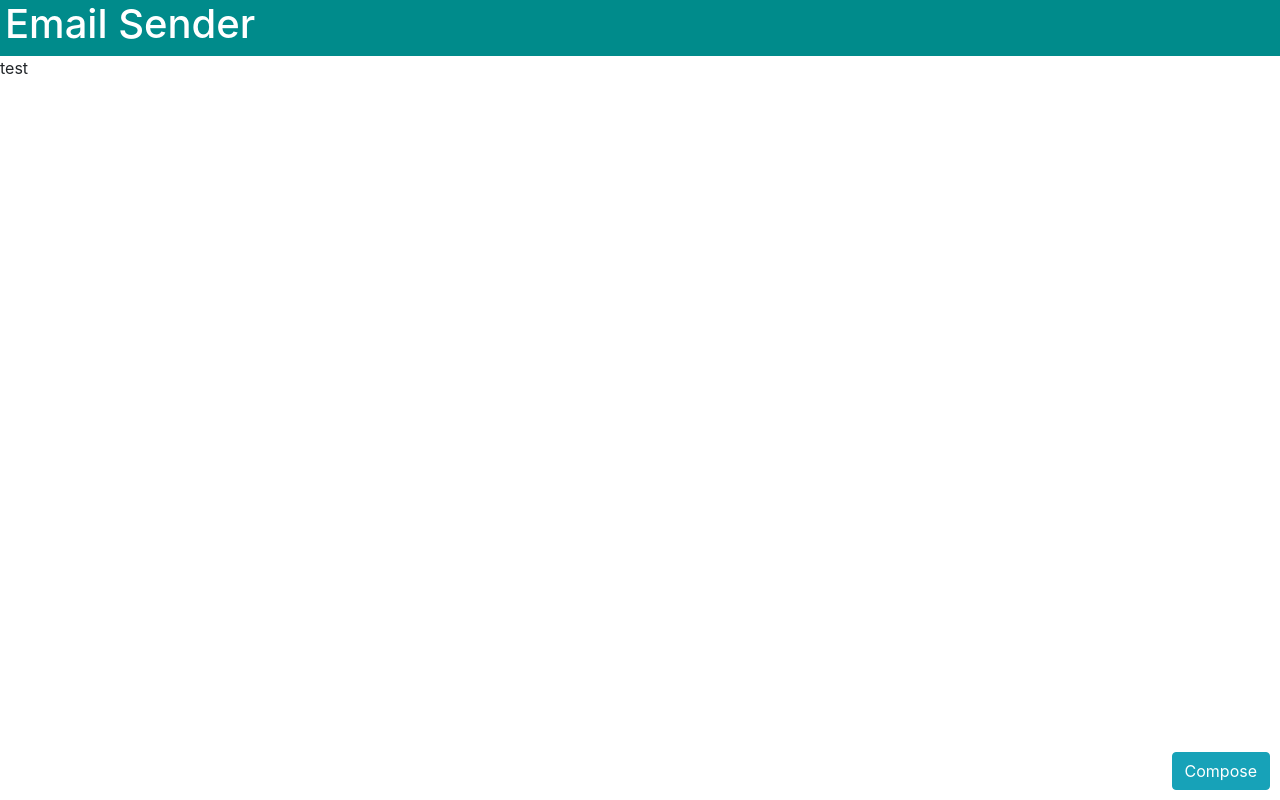
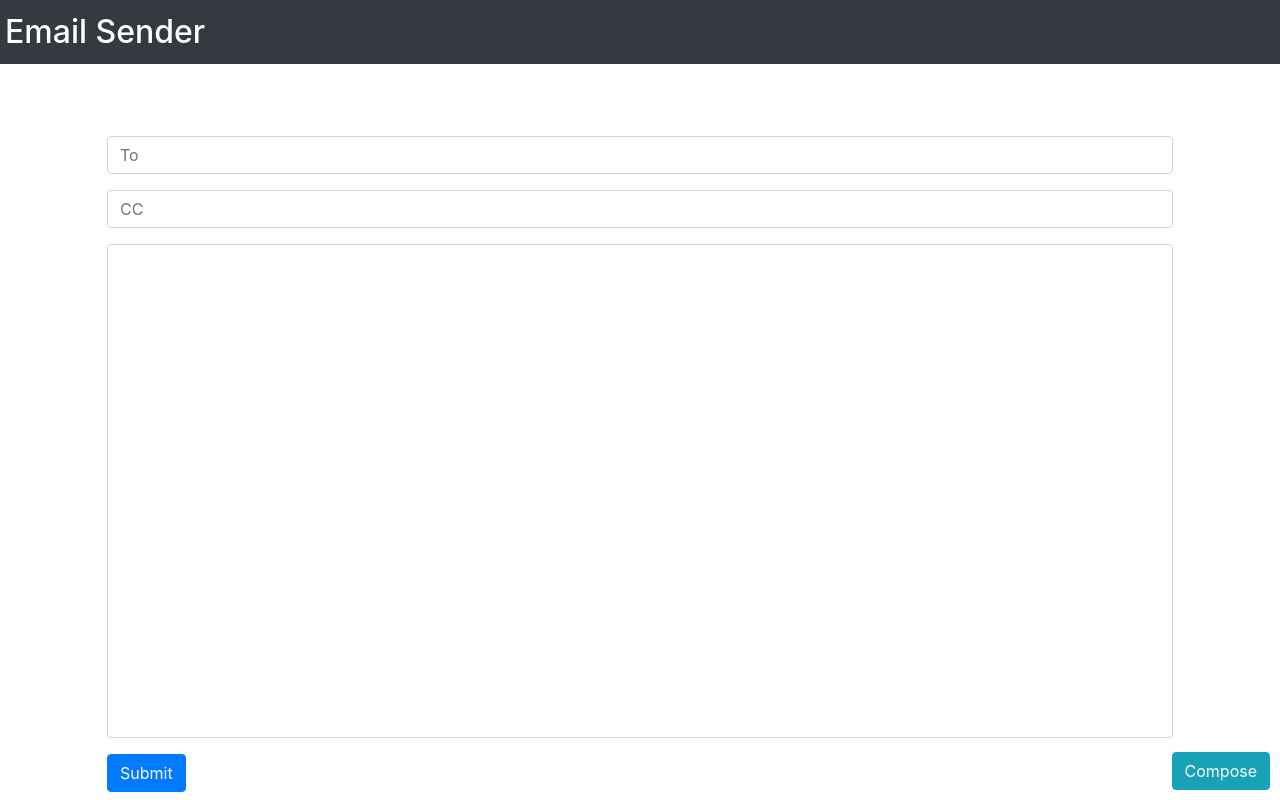
Before and after one commit to SmileyBoy321/Django-Email-Sender, a Django app: page /EmailSender/compose/ in a window 1280 px wide. Run offline with Django 3.2, Linux system fonts and the light colour scheme; some libraries are stand-ins or nearby versions.

Commit message:
Compose email template done

```diff
--- a/mysite/EmailSender/static/EmailSender/style.css
+++ b/mysite/EmailSender/static/EmailSender/style.css
@@ -1,16 +1,6 @@
-.flex-container {
-    display: flex;
-}
-
-.flexbox-header {
-    flex: 1;
-    background-color: darkcyan;
-    color: white;
-    line-height: 10px;
-}
-
-.header-text {
-    padding-left: 5px;
+body, html {
+    height: 100%;
+    overflow: hidden;
 }
 
 .flexbox-button {
@@ -18,3 +8,7 @@
     bottom: 10px;
     right: 10px;
 }
+
+#emailTextarea {
+    resize: none;
+}
--- a/mysite/EmailSender/templates/EmailSender/base.html
+++ b/mysite/EmailSender/templates/EmailSender/base.html
@@ -6,24 +6,28 @@
     <link rel="stylesheet" type="text/css" href="{% static 'EmailSender/style.css' %}">
     <meta name="viewport" content="width=device-width, initial-scale=1.0">
     <meta charset="utf-8">
-    <link rel="stylesheet" href="https://stackpath.bootstrapcdn.com/bootstrap/4.3.1/css/bootstrap.min.css" integrity="sha384-ggOyR0iXCbMQv3Xipma34MD+dH/1fQ784/j6cY/iJTQUOhcWr7x9JvoRxT2MZw1T" crossorigin="anonymous">
+    <link rel="stylesheet" href="https://stackpath.bootstrapcdn.com/bootstrap/4.3.1/css/bootstrap.min.css"
+        integrity="sha384-ggOyR0iXCbMQv3Xipma34MD+dH/1fQ784/j6cY/iJTQUOhcWr7x9JvoRxT2MZw1T" crossorigin="anonymous">
     <title>{% block title %}Email Sender{% endblock title %}</title>
 </head>
 
 <body>
-
-    <div class="flex-container">
+    <div class="row">
         {% block flex-container-content %}
-        <div class="flexbox-header">
-            <h1 class="header-text">Email Sender</h1>
-        </div>
-        <div class="flexbox-button">
-            <a href="{% url 'compose' %}" class="btn btn-info">Compose</a>
-        </div>
-        {% endblock flex-container-content %}
+        <nav class="w-100 navbar navbar-dark bg-dark">
+            <a class="navbar-brand" href="{% url 'index' %}">
+                <span class="pl-1 h2">Email Sender</span>
+            </a>
+        </nav>
+    </div>
+    <div class="flexbox-button">
+        <a href="{% url 'compose' %}" class="btn btn-info">Compose</a>
+    </div>
+    {% endblock flex-container-content %}
     </div>
 
     {% block content %}{% endblock content %}
+
 </body>
 
 </html>
--- a/mysite/EmailSender/templates/EmailSender/email_template.html
+++ b/mysite/EmailSender/templates/EmailSender/email_template.html
@@ -1,5 +1,20 @@
 {% extends "EmailSender/base.html" %}
 
 {% block content %}
-<p>test</p>
+<div class="d-flex vh-100">
+    <div class="d-flex w-100 justify-content-center align-self-center">
+        <form>
+            <div class="form-group ">
+                <input type="email" class="form-control" id="emailTo" placeholder="To">
+            </div>
+            <div class="form-group">
+                <input type="email" class="form-control" id="emailCC" placeholder="CC">
+            </div>
+            <div class="form-group">
+                <textarea class="form-control" id="emailTextarea" cols="100" rows="20"></textarea>
+            </div>
+            <button type="submit" class="btn btn-primary">Submit</button>
+        </form>
+    </div>
+</div>
 {% endblock content %}
```
